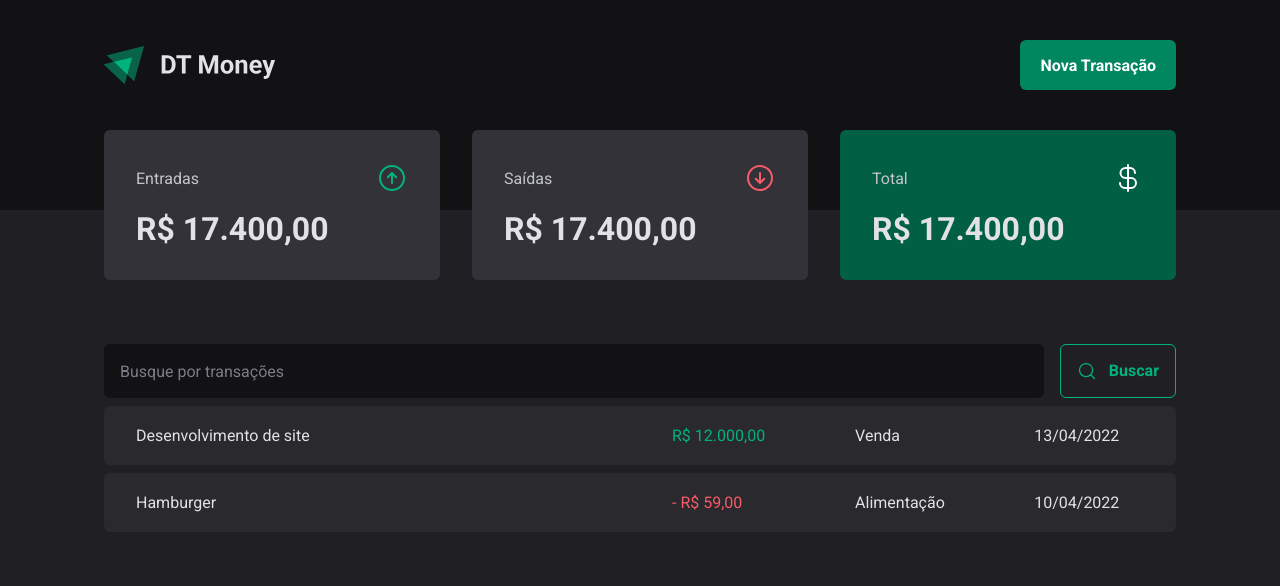
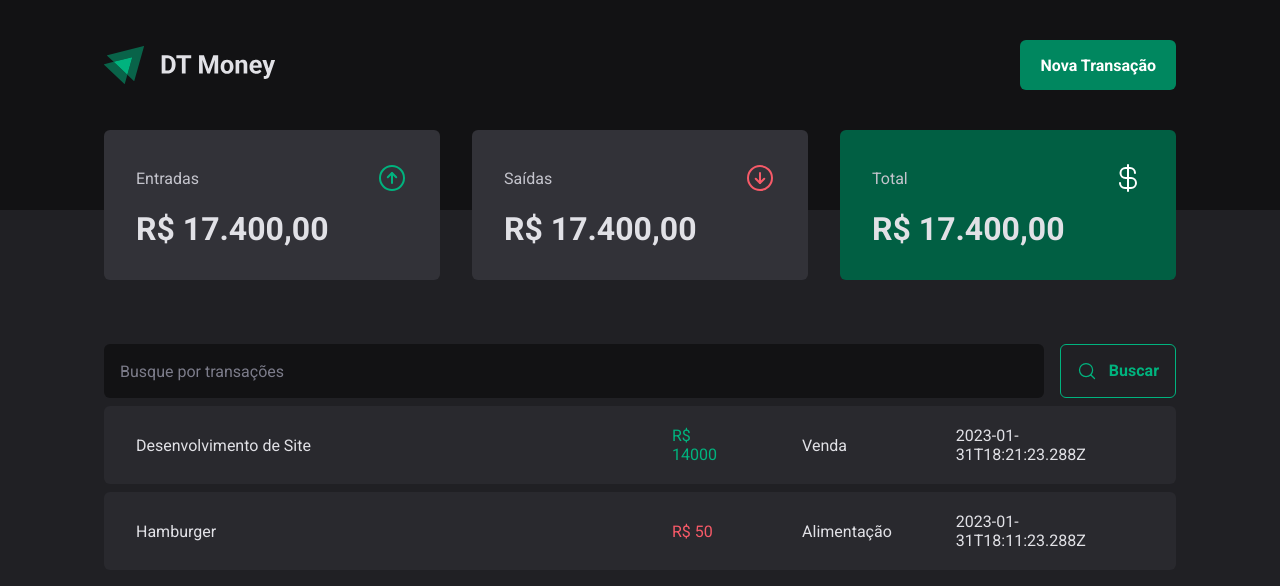
Before and after one commit to joaowictorzanin/dt-money-ignite, a React (Vite) app: page / in a window 1280 px wide. Shown: the top 586 px of the page. Built offline with nearby package versions, Linux system fonts and the light colour scheme; data requests are answered from the project's data file.

Commit message:
created context api

```diff
--- a/src/App.tsx
+++ b/src/App.tsx
@@ -2,12 +2,15 @@
 import { defaultTheme } from "./styles/theme/default";
 import { GlobalStyle } from "./styles/global";
 import { Transactions } from "./pages/Transactions";
+import { TransactionsProvider } from "./contexts/TransactionsContext";
 
 export function App() {
   return (
     <ThemeProvider theme={defaultTheme}>
       <GlobalStyle />
-      <Transactions />
+      <TransactionsProvider>
+        <Transactions />
+      </TransactionsProvider>
     </ThemeProvider>
 
   )
--- a/src/components/Summary/index.tsx
+++ b/src/components/Summary/index.tsx
@@ -1,7 +1,11 @@
 import { ArrowCircleDown, ArrowCircleUp, CurrencyDollar } from "phosphor-react";
 import { SummaryCard, SummaryContainer } from "./styles";
+import { useContext } from "react";
+import { TransactionsContext } from "../../contexts/TransactionsContext";
 
 export function Summary(){
+  const {transactions} = useContext(TransactionsContext)
+
   return(
     <SummaryContainer>
       <SummaryCard>
--- /dev/null
+++ b/src/contexts/TransactionsContext.tsx
@@ -0,0 +1,41 @@
+import { ReactNode, createContext, useEffect, useState } from "react";
+
+interface TransactionsProps {
+  id: number;
+  description: string;
+  type: 'income' | 'outcome';
+  price: number;
+  category: string;
+  createdAt: string;
+}
+
+interface TransactionsContextType {
+  transactions: TransactionsProps[]
+}
+
+interface TransactionsProviderProps {
+  children: ReactNode
+}
+
+export const TransactionsContext = createContext({} as TransactionsContextType)
+
+export function TransactionsProvider({children}: TransactionsProviderProps){
+  const [transactions, setTransactions] = useState<TransactionsProps[]>([])
+
+  async function loadTransactions(){
+    const response = await fetch('http://localhost:3333/transactions')
+    const data = await response.json()
+
+    setTransactions(data)
+  }
+
+  useEffect(() => {
+    loadTransactions()
+  }, [])
+
+  return(
+    <TransactionsContext.Provider value={{ transactions }}>
+      {children}
+    </TransactionsContext.Provider>
+  )
+}
--- a/src/pages/Transactions/index.tsx
+++ b/src/pages/Transactions/index.tsx
@@ -1,9 +1,13 @@
+import { useContext } from "react";
 import { Header } from "../../components/Header";
 import { Summary } from "../../components/Summary";
 import { SearchForm } from "./components/SearchFrom";
 import { PriceHighlight, TransactionsContainer, TransactionsTable } from "./styles";
+import { TransactionsContext } from "../../contexts/TransactionsContext";
 
 export function Transactions(){
+  const { transactions } = useContext(TransactionsContext)
+
   return (
     <div>
       <Header />
@@ -13,22 +17,19 @@
         <SearchForm />
         <TransactionsTable>
           <tbody>
-            <tr>
-              <td width="50%">Desenvolvimento de site</td>
-              <td>
-                <PriceHighlight variant="income">R$ 12.000,00</PriceHighlight>
-              </td>
-              <td>Venda</td>
-              <td>13/04/2022</td>
-            </tr>
-            <tr>
-              <td width="50%">Hamburger</td>
-              <td>
-                <PriceHighlight variant="outcome">- R$ 59,00</PriceHighlight>
-              </td>
-              <td>Alimentação</td>
-              <td>10/04/2022</td>
-            </tr>
+            {transactions.map(transaction => {
+              return (
+                <tr key={transaction.id}>
+                  <td width="50%">{transaction.description}</td>
+                  <td>
+                    <PriceHighlight variant={transaction.type}>R$ {transaction.price}</PriceHighlight>
+                  </td>
+                  <td>{transaction.category}</td>
+                  <td>{transaction.createdAt}</td>
+                </tr>
+              )
+            })}
+
           </tbody>
         </TransactionsTable>
       </TransactionsContainer>
```
